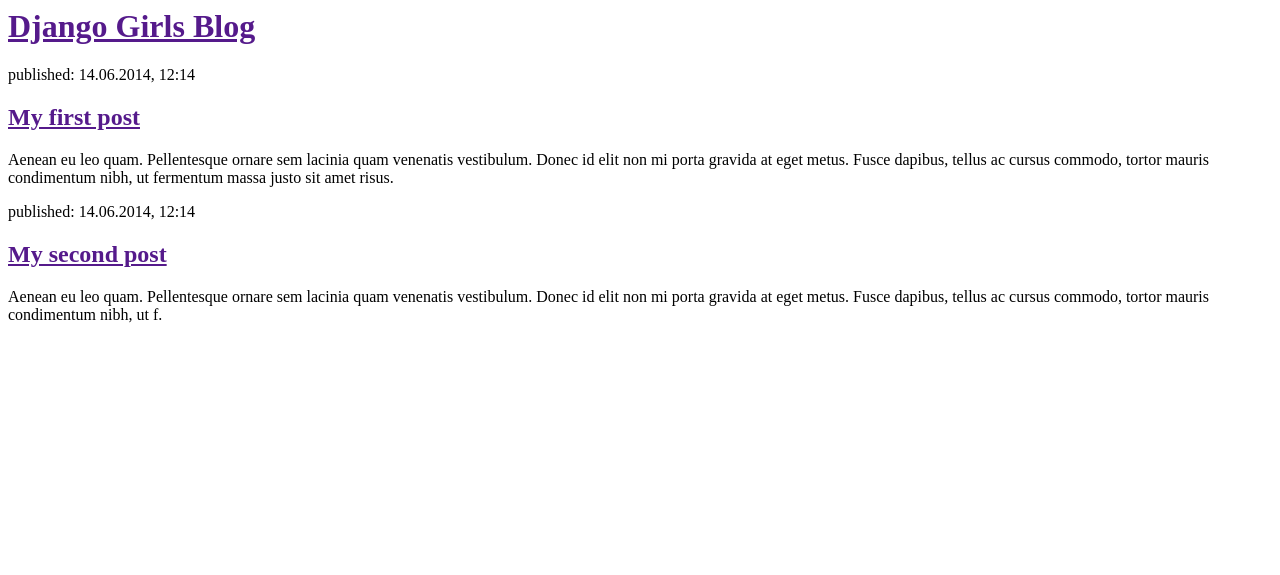
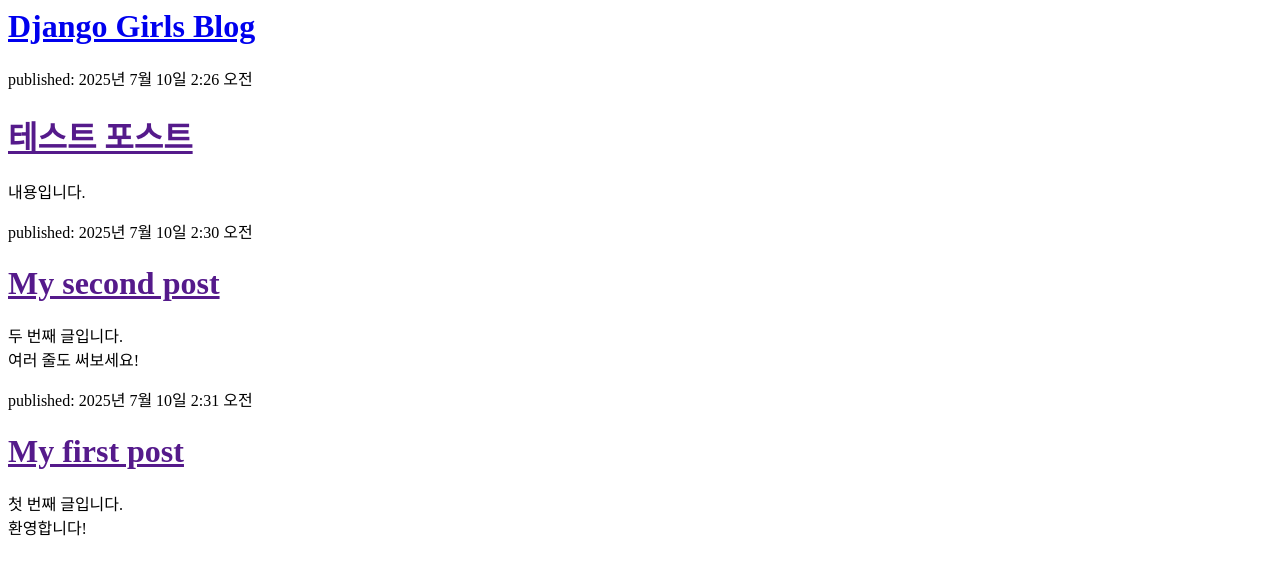
Before and after one commit to Pirogramming-23/Park-Mingyeong, a Django app: page / in a window 1280 px wide. Shown: the top 575 px of the page. Run offline with Django 5.2, Linux system fonts and the light colour scheme; data comes from the database, SQL or seed files in the repository; both versions use the stored data as it was after the commit.

Commit message:
장고 템플릿

```diff
--- a/djangogirls/djangogirls/blog/templates/blog/post_list.html
+++ b/djangogirls/djangogirls/blog/templates/blog/post_list.html
@@ -1,22 +1,21 @@
+
+
 <html>
     <head>
         <title>Django Girls blog</title>
     </head>
     <body>
         <div>
-            <h1><a href="">Django Girls Blog</a></h1>
+            <h1><a href="/">Django Girls Blog</a></h1>
         </div>
 
-        <div>
-            <p>published: 14.06.2014, 12:14</p>
-            <h2><a href="">My first post</a></h2>
-            <p>Aenean eu leo quam. Pellentesque ornare sem lacinia quam venenatis vestibulum. Donec id elit non mi porta gravida at eget metus. Fusce dapibus, tellus ac cursus commodo, tortor mauris condimentum nibh, ut fermentum massa justo sit amet risus.</p>
-        </div>
+        {% for post in posts %}
+            <div>
+                <p>published: {{ post.published_date }}</p>
+                <h1><a href="">{{ post.title }}</a></h1>
+                <p>{{ post.text|linebreaksbr }}</p>
+            </div>
+        {% endfor %}
 
-        <div>
-            <p>published: 14.06.2014, 12:14</p>
-            <h2><a href="">My second post</a></h2>
-            <p>Aenean eu leo quam. Pellentesque ornare sem lacinia quam venenatis vestibulum. Donec id elit non mi porta gravida at eget metus. Fusce dapibus, tellus ac cursus commodo, tortor mauris condimentum nibh, ut f.</p>
-        </div>
     </body>
 </html>
```
Also changed, not shown: djangogirls/djangogirls/db.sqlite3.
